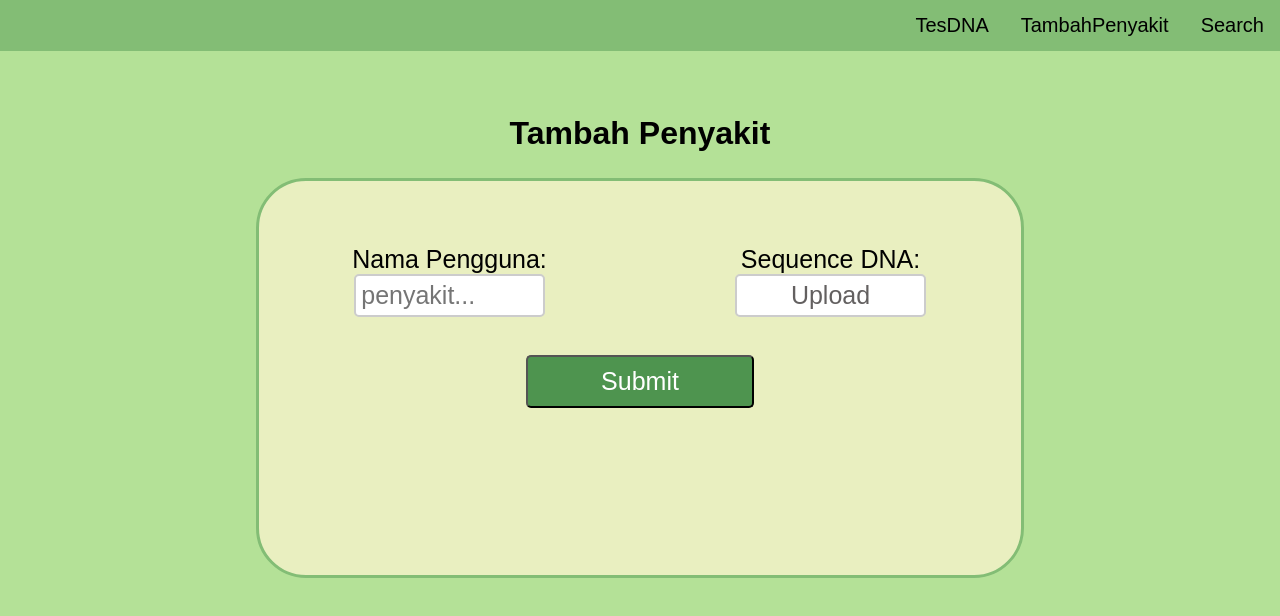
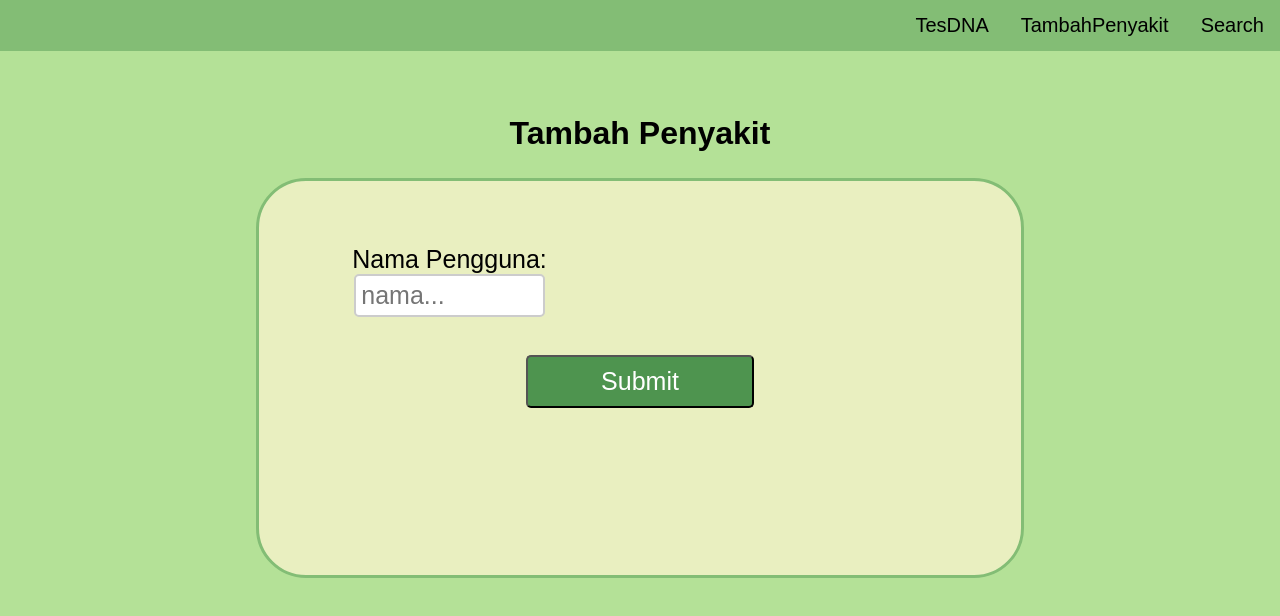
Before and after one commit to Enderageous/Tubes3_13520006, a React (Create React App) app in the folder src/frontend/: page /TambahPenyakit in a window 1280 px wide. Shown: the top 616 px of the page. Built offline with nearby package versions, Linux system fonts and the light colour scheme.

Commit message:
add GET req, POST hasnt work

```diff
--- a/src/frontend/package.json
+++ b/src/frontend/package.json
@@ -6,6 +6,7 @@
     "@testing-library/jest-dom": "^5.16.4",
     "@testing-library/react": "^13.1.1",
     "@testing-library/user-event": "^13.5.0",
+    "axios": "^0.27.2",
     "react": "^18.0.0",
     "react-dom": "^18.0.0",
     "react-router-dom": "^6.3.0",
--- a/src/frontend/src/pages/Search.js
+++ b/src/frontend/src/pages/Search.js
@@ -1,19 +1,59 @@
-function Search() {
+import React from "react";
+import axios from "axios";
+
+class Search extends React.Component {
+  state = {
+    diseases: [],
+    dates: [],
+    names: [],
+    results: [],
+  };
+
+  componentDidMount() {
+    axios
+      .get(`https://enigmatic-brook-59106.herokuapp.com/api/prediction`)
+      .then((res) => {
+        const diseases = res.data;
+        const dates = res.data;
+        const names = res.data;
+        const results = res.data;
+        this.setState({ diseases, dates, names, results });
+      });
+  }
+
+  setSearch(event) {
+    this.setState({ value: event.target.value });
+  }
+
+  render() {
     return (
       <div>
         <h1 className="subtitle"> Search</h1>
         <div className="search">
           <form>
+            {
               <input
                 className="searchInput"
                 type="text"
                 name="penyakit"
-            placeholder="penyakit..."
+                placeholder="Search..."
+                value={this.state.value}
+                onChange={this.setSearch}
               />
+            }
           </form>
         </div>
+        <table className="searchResult">
+          {this.state.diseases.map((disease) => (
+            <tr key={disease.id}>
+              {disease.date} - {disease.patient_name} - {disease.disease_name} -{" "}
+              {disease.result ? "True" : "False"}
+            </tr>
+          ))}
+        </table>
       </div>
     );
   }
+}
 
 export default Search;
--- a/src/frontend/src/pages/Style.css
+++ b/src/frontend/src/pages/Style.css
@@ -56,14 +56,21 @@ p {
 }
 
 .uploadButtonPenyakit {
-  width: 50%;
-  box-sizing: border-box;
-  border: 2px solid #ccc;
-  border-radius: 5px;
-  font-size: 25px;
-  background-color: white;
-  padding: 5px 5px 5px 5px;
-  color: rgb(99, 96, 96);
+}
+
+.container {
+  content: "Select some files";
+  display: none;
+  background: linear-gradient(top, #f9f9f9, #e3e3e3);
+  border: 1px solid #999;
+  border-radius: 3px;
+  padding: 5px 8px;
+  outline: none;
+  white-space: nowrap;
+  cursor: pointer;
+  text-shadow: 1px 1px #fff;
+  font-weight: 700;
+  font-size: 10pt;
 }
 
 .uploadButtonDNA {
@@ -76,6 +83,7 @@ p {
   padding: 5px 5px 5px 5px;
   color: rgb(99, 96, 96);
   margin-bottom: 10%;
+  overflow: hidden;
 }
 
 .uploadButtonPenyakit:hover {
@@ -153,3 +161,17 @@ p {
 .submitButton1:hover {
   background-color: #446a46;
 }
+
+.searchResult {
+  width: 50%;
+  margin-left: 25%;
+  margin-top: 2%;
+  margin-bottom: 2%;
+  text-align: center;
+  font-size: 20px;
+  border: 3px solid #83bd75;
+  border-radius: 50px;
+  padding-top: 1%;
+  padding-bottom: 1%;
+  background-color: #e9efc0;
+}
--- a/src/frontend/src/pages/TambahPenyakit.js
+++ b/src/frontend/src/pages/TambahPenyakit.js
@@ -1,4 +1,37 @@
-function TambahPenyakit() {
+import { Component, useState } from "react";
+import { axios } from "axios";
+
+class TambahPenyakit extends Component {
+  state = {
+    name: "",
+  };
+
+  setnama(event) {
+    this.setState({ name: event.target.value });
+  }
+
+  handleSubmit = (event) => {
+    event.preventDefault();
+    const name = { name: this.state.name };
+
+    axios
+      .post(`https://jsonplaceholder.typicode.com/users`, { name })
+      .then((res) => {
+        console.log(res);
+        console.log(res.data);
+      });
+  };
+
+  onChange(e) {
+    let files = e.target.files;
+    let reader = new FileReader();
+    reader.readAsDataURL(files[0]);
+
+    reader.onload = (e) => {
+      console.warn("data uploaded ", e.target.result); //checking only, will be deleted
+    };
+  }
+  render() {
     return (
       <div>
         <h1 className="subtitle"> Tambah Penyakit</h1>
@@ -9,30 +42,32 @@ function TambahPenyakit() {
               <input
                 className="twoInput"
                 type="text"
-              name="penyakit"
-              placeholder="penyakit..."
+                name="name"
+                onChange={this.setnama}
+                placeholder="nama..."
               />
             </form>
           </div>
-        <div className="twocolumn">
+          {/* <div className="twocolumn">
             <p>Sequence DNA:</p>
-          <button
+            <input
               className="uploadButtonPenyakit"
-            variant="contained"
-            color="primary"
-            component="span"
-          >
-            Upload
-          </button>
-        </div>
+              type="file"
+              name="sequence_dna"
+              onChange={(e) => this.onChange(e)}
+            ></input>
+          </div> */}
           <div className="onecolumn">
+            <form onSubmit={this.handleSubmit}>
               <button className="submitButton" type="submit">
                 Submit
               </button>
+            </form>
           </div>
         </div>
       </div>
     );
   }
+}
 
 export default TambahPenyakit;
```
Also changed, not shown: src/frontend/src/pages/TesDNA.js (+4 -3 lines), 2 other files (tests, documents, lock files or other folders). Lines whose indentation alone changed are shown as unchanged.
